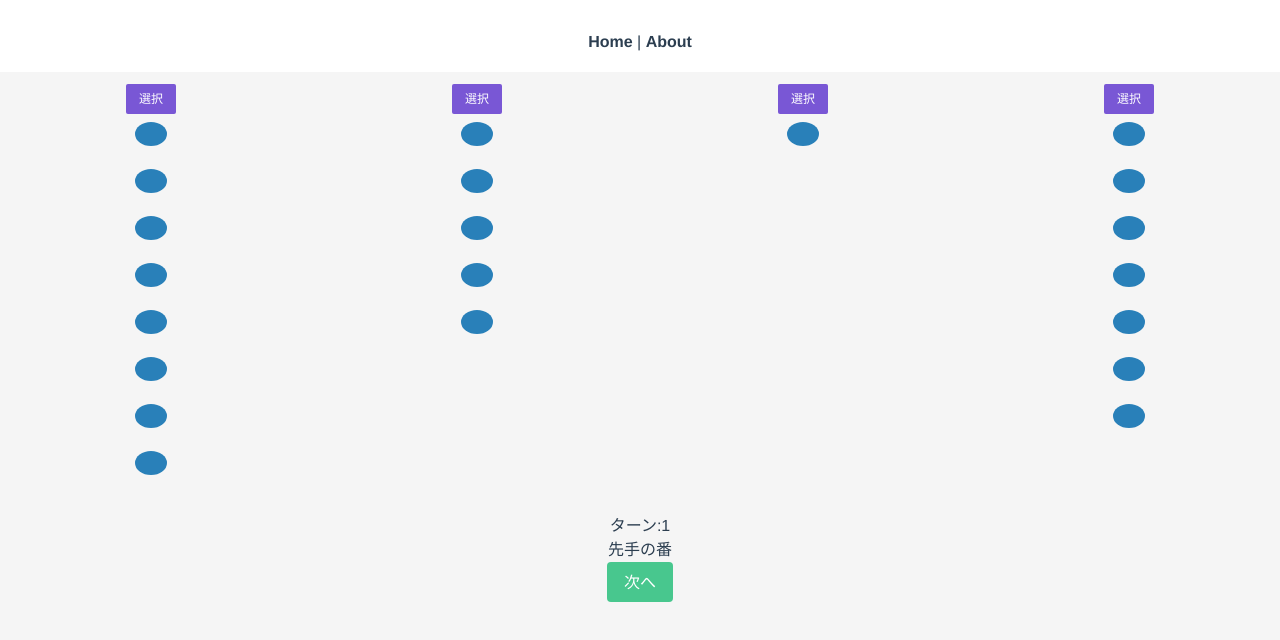
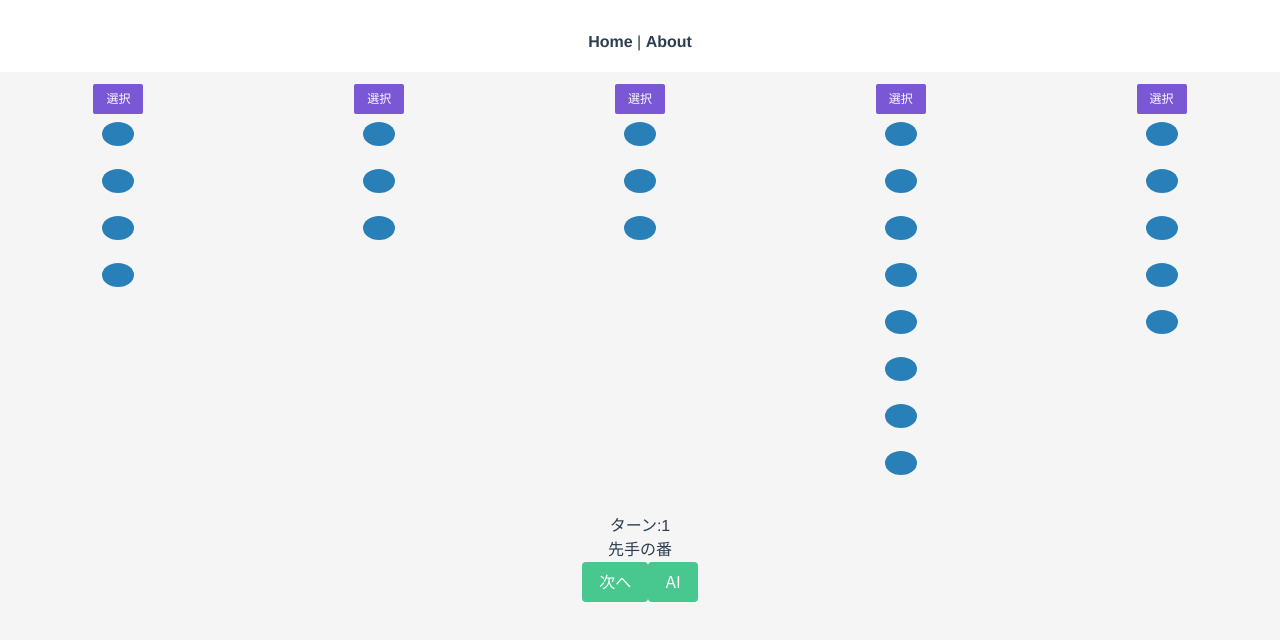
Before and after one commit to pb10001/economic-game, a Vue app in the folder frontend/: page /stones in a window 1280 px wide. Shown: the top 640 px of the page. Built offline with nearby package versions, Linux system fonts and the light colour scheme.

Commit message:
Implement AI

```diff
--- a/frontend/src/components/Stack.vue
+++ b/frontend/src/components/Stack.vue
@@ -14,7 +14,7 @@
 <script lang="ts">
 import { Component, Prop, Vue } from 'vue-property-decorator';
 import Stone from '@/components/Stone.vue';
-import StackModel from '../stack';
+import StackModel from '../pile';
 
 @Component({
     components: {
@@ -22,7 +22,7 @@ import StackModel from '../stack';
     },
     computed: {
         selectedIndex() {
-            return this.$store.state.stones.selectedIndex;
+            return this.$store.state.stones.game.selectedIndex;
         },
     },
     methods: {
@@ -32,7 +32,7 @@ import StackModel from '../stack';
     },
 })
 export default class Stack extends Vue {
-    @Prop() data!: StackModel;
+    @Prop() data!: Pile;
     constructor() {
         super();
     }
--- /dev/null
+++ b/frontend/src/nim-ai.ts
@@ -0,0 +1,39 @@
+import Pile from './pile';
+export default class NimAI {
+    public piles: Pile[];
+    constructor(piles: Pile[]) {
+        this.piles = piles;
+    }
+    public calcGrundy(): number {
+        return this.piles.reduce((current: number, next: Pile) => {
+            let n: number = next.currentNum();
+            return current ^ n;
+        }, 0)
+    }
+    public think(callback: (_: boolean, index: number, num: number) => void): string {
+        let end = false;
+        let res = '';
+        for (let i=0; i<this.piles.length; i++) {
+            console.log(i + "番目");
+            const p = this.piles[i];
+            const restXOR = this.piles.filter((item: Pile) => item !== p).reduce((current: number, p: Pile) => current ^ p.currentNum(), 0);
+            const current: number = p.currentNum();
+            let num: number = p.currentNum();
+            for (; num >= 0; num--) {
+                console.log(num + "個");
+                if ((num ^ restXOR) === 0) {
+                    const x = current - num;
+                    callback(true, i, x);
+                    end = true;
+                    res =  "左から" + (i + 1) + "番目を" + (current - num) + "個取る";
+                    return res;
+                }
+            }
+        }
+        if (!end) {
+            callback(false, 0,0);
+            res = "特になし";
+        }
+        return res;
+    }
+}
--- /dev/null
+++ b/frontend/src/nim.ts
@@ -0,0 +1,56 @@
+import Pile from './pile';
+export default class Nim {
+    public turnNum: number;
+    public isEnd: boolean;
+    public actionExists: boolean;
+    public winner: number;
+    public piles: Pile[];
+    public selectedIndex: number;
+    constructor() {
+        this.turnNum = 0;
+        this.isEnd = false;
+        this.piles = [];
+        this.winner = -1;
+        this.selectedIndex = -1;
+        this.actionExists = false;
+        this.init(5);
+    }
+    public select(id: number): void {
+        if (this.isEnd) { return; }
+        this.selectedIndex = id;
+    }
+    public init(num: number): void{
+        for (let i: number = 0; i < num; i++) {
+            this.piles.push(new Pile(i + 1, Math.floor(Math.random() * 8) + 1));
+        }
+    }
+    public removeOne(): void {
+        if (this.isEnd) { return; }
+        this.actionExists = true;
+        this.piles.filter((x: Pile) => x.id === this.selectedIndex)
+        .map((s: Pile) => s.remove(1));
+    }
+    public remove(index: number, num: number): void {
+        if (this.isEnd) { return; }
+        if (this.actionExists) { return; }
+        this.actionExists = true;
+        this.piles[index].remove(num);
+    }
+    public next(): void {
+        if (this.isEnd) { return; }
+        if (!this.actionExists) { return; }
+        this.selectedIndex = -1;
+        this.actionExists = false;
+        if (this.checkEnd()) {
+            this.winner = this.turnNum % 2;
+            this.isEnd = true;
+            return;
+        }
+        /* 初期化 */
+        this.turnNum++;
+    }
+    public checkEnd(): boolean {
+        const res = this.piles.reduce((current, next) => current + next.currentNum(), 0);
+        return res === 0;
+    }
+}
--- a/frontend/src/stack.ts
+++ b/frontend/src/pile.ts
@@ -1,4 +1,4 @@
-export default class StackModel {
+export default class Pile {
     public id: number;
     public stones: number[] = [];
     constructor(id: number, num: number) {
@@ -10,7 +10,7 @@ export default class StackModel {
     public remove(num: number): void {
         if (num > this.stones.length) { return; }
         for (let i = num; i > 0; i--) {
-            this.stones = this.stones.filter((x) => x !== this.stones.length - i);
+            this.stones.pop();
         }
     }
     public isZero(): boolean {
--- a/frontend/src/stones.ts
+++ b/frontend/src/stones.ts
@@ -1,51 +1,51 @@
-import StackModel from './stack';
+import Nim from './nim';
+import NimAI from './nim-ai';
 const stones = {
     namespaced: true,
     state: {
-        turnNum: 0,
-        selectedIndex: -1,
-        actionExists: false,
-        isEnd: false,
-        winner: -1,
-        stacks: [
-            new StackModel(1, Math.floor(Math.random() * 8) + 1),
-            new StackModel(2, Math.floor(Math.random() * 8) + 1),
-            new StackModel(3, Math.floor(Math.random() * 8) + 1),
-            new StackModel(4, Math.floor(Math.random() * 8) + 1),
-        ] as StackModel[],
+        game: new Nim(),
+        message: '',
+        log: '',
+        num: 0,
     },
     mutations: {
         select(state: any, id: number): void {
-            state.selectedIndex = id;
+            state.log += (state.game.turnNum % 2 === 0 ? '先手': '後手') + '人間: ' + id + ',';
+            state.game.select(id);
         },
         removeOne(state: any): void {
-            state.actionExists = true;
-            state.stacks.filter((x: StackModel) => x.id === state.selectedIndex)
-            .map((s: StackModel) => s.remove(1));
+            state.num++;
+            state.game.removeOne();
         },
         next(state: any): void {
-            if (state.isEnd) { return; }
-            if (state.actionExists) {
-                state.selectedIndex = -1;
-                state.actionExists = false;
-                if (stones.mutations.checkEnd(state)) {
-                    state.winner = state.turnNum % 2;
-                    state.isEnd = true;
-                    return;
-                }
-                /* 初期化 */
-                state.turnNum++;
+            if (state.num > 0) {
+                state.log += state.num + "個\n";
             }
+            state.num = 0;
+            state.game.next();
         },
         checkEnd(state: any): boolean {
-            const stacks: StackModel[] = state.stacks;
-            const res = stacks.reduce((current, next) => current + next.currentNum(), 0);
-            return res === 0;
+            return state.game.checkEnd();
         },
+        think(state: any): void {
+            if (state.game.selectedIndex > 0) { return; }
+            if (state.game.actionExists) { return; }
+            let game: Nim = state.game;
+            let ai = new NimAI(state.game.piles);
+            const g = ai.calcGrundy();
+            if (g !== 0) {
+                state.message = ai.think((_, index, num) => {
+                    state.log  += (state.game.turnNum % 2 === 0 ? '先手': '後手') + "AI: " + (index + 1) + "," + num + "個\n";
+                    state.game.remove(index, num);
+                    state.game.next();
+                });
+            } else {
+                state.log += (state.game.turnNum % 2 === 0 ? '先手': '後手') + "AI: 投了\n";
+            }
+        }
     },
     getters: {
-        turnNum(state: any) { return state.turnNum; },
-        stacks(state: any) { return state.stacks; },
+        game(state: any) { return state.game; },
     },
 };
 export default stones;
--- a/frontend/src/views/Stones.vue
+++ b/frontend/src/views/Stones.vue
@@ -10,6 +10,8 @@
             <p v-if="!isEnd">{{turnNum % 2 === 0 ? '先手' : '後手'}}の番</p>
             <p v-if="winner >= 0">{{winner === 0 ? '先手': '後手'}}の勝ち!</p>
             <button v-if="!isEnd" class="button is-success" @click="next">次へ</button>
+            <button v-if="!isEnd" class="button is-success" @click="think">AI</button>
+            <p class="multiline">{{log}}</p>
         </div>
     </div>
 </template>
@@ -23,22 +25,31 @@ import Stack from '@/components/Stack.vue';
     },
     computed: {
         turnNum(): number {
-            return this.$store.state.stones.turnNum;
+            return this.$store.state.stones.game.turnNum;
         },
         stacks(): any {
-            return this.$store.state.stones.stacks;
+            return this.$store.state.stones.game.piles;
         },
         winner(): number {
-            return this.$store.state.stones.winner;
+            return this.$store.state.stones.game.winner;
         },
         isEnd(): boolean {
-            return this.$store.state.stones.isEnd;
+            return this.$store.state.stones.game.isEnd;
+        },
+        message(): string {
+            return this.$store.state.stones.message;
+        },
+        log(): string {
+            return this.$store.state.stones.log;
         },
     },
     methods: {
         next(): void {
             this.$store.commit('stones/next');
         },
+        think(): void {
+            this.$store.commit('stones/think');
+        }
     },
 })
 export default class Stones extends Vue {
@@ -48,4 +59,7 @@ export default class Stones extends Vue {
 .h60 {
     min-height: 100vh;
 }
+.multiline {
+    white-space: pre-wrap;
+}
 </style>
--- a/frontend/tsconfig.json
+++ b/frontend/tsconfig.json
@@ -8,6 +8,7 @@
     "moduleResolution": "node",
     "experimentalDecorators": true,
     "esModuleInterop": true,
+    "no-bitwise": false,
     "allowSyntheticDefaultImports": true,
     "sourceMap": true,
     "baseUrl": ".",
--- a/frontend/tslint.json
+++ b/frontend/tslint.json
@@ -15,6 +15,7 @@
     "ordered-imports": false,
     "object-literal-sort-keys": false,
     "experimentalDecorators": true,
-    "no-consecutive-blank-lines": false
+    "no-consecutive-blank-lines": false,
+    "no-bitwise": false,
   }
 }
```
